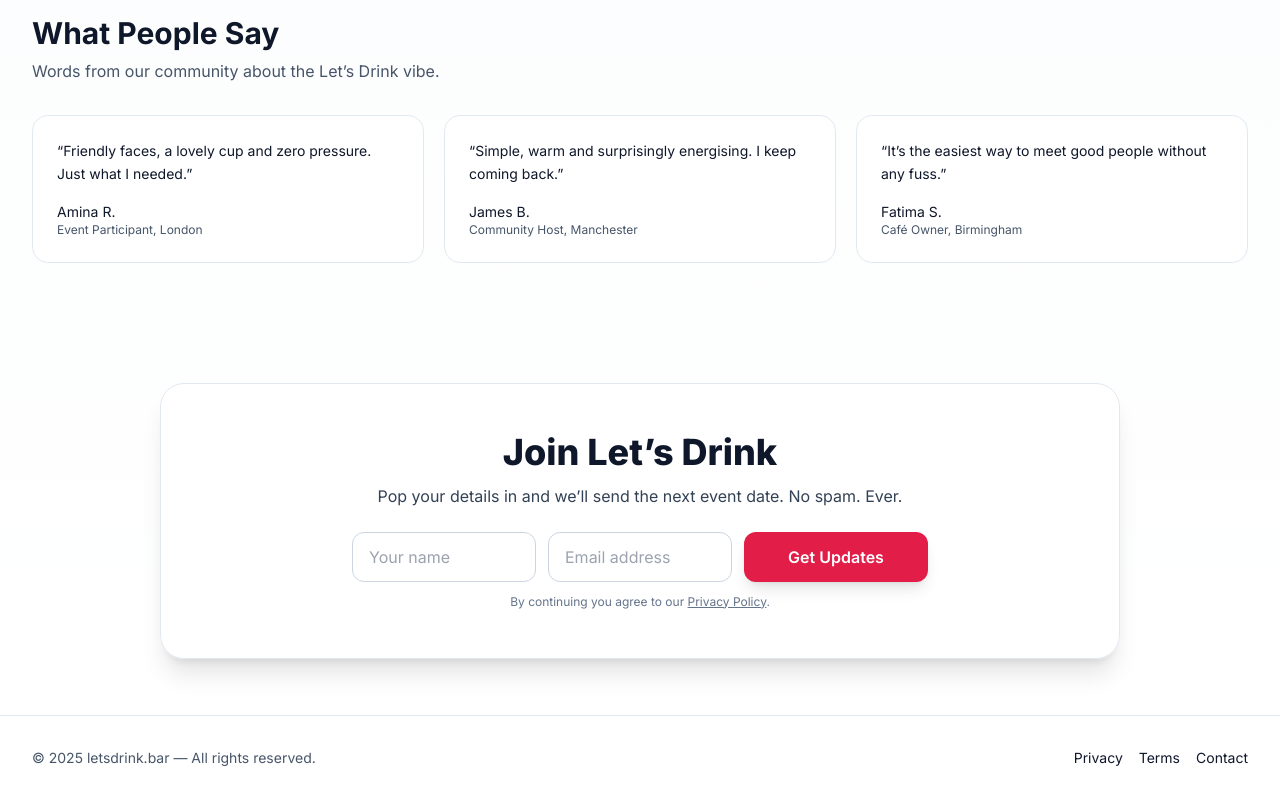
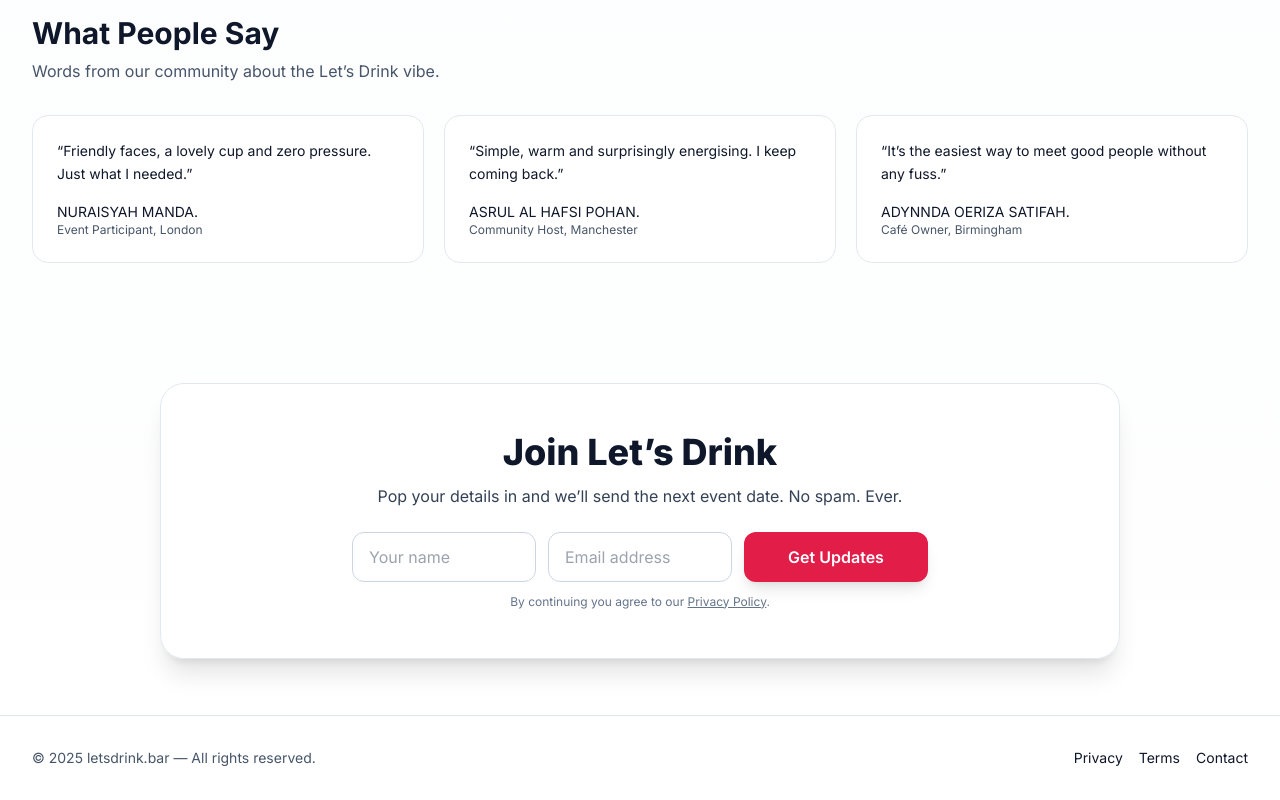
Before and after one commit to Erzoc/Lp-Letsdrinkbar, a plain HTML site: page index.html in a window 1280 px wide. Shown: the part 1577-2377 px from the top of the page. Drawn offline with nearby package versions, Linux system fonts and the light colour scheme.

Commit message:
Update index.html

```diff
--- a/index.html
+++ b/index.html
@@ -164,17 +164,17 @@
     <div class="mt-8 grid grid-cols-1 md:grid-cols-3 gap-5">
       <blockquote class="rounded-2xl border border-slate-200 dark:border-slate-700 p-6 glass dark:glass-dark">
         <p class="text-sm leading-relaxed">“Friendly faces, a lovely cup and zero pressure. Just what I needed.”</p>
-        <div class="mt-4 text-sm font-medium">Amina R.</div>
+        <div class="mt-4 text-sm font-medium">NURAISYAH MANDA.</div>
         <div class="text-xs text-slate-600 dark:text-slate-400">Event Participant, London</div>
       </blockquote>
       <blockquote class="rounded-2xl border border-slate-200 dark:border-slate-700 p-6 glass dark:glass-dark">
         <p class="text-sm leading-relaxed">“Simple, warm and surprisingly energising. I keep coming back.”</p>
-        <div class="mt-4 text-sm font-medium">James B.</div>
+        <div class="mt-4 text-sm font-medium">ASRUL AL HAFSI POHAN.</div>
         <div class="text-xs text-slate-600 dark:text-slate-400">Community Host, Manchester</div>
       </blockquote>
       <blockquote class="rounded-2xl border border-slate-200 dark:border-slate-700 p-6 glass dark:glass-dark">
         <p class="text-sm leading-relaxed">“It’s the easiest way to meet good people without any fuss.”</p>
-        <div class="mt-4 text-sm font-medium">Fatima S.</div>
+        <div class="mt-4 text-sm font-medium">ADYNNDA OERIZA SATIFAH.</div>
         <div class="text-xs text-slate-600 dark:text-slate-400">Café Owner, Birmingham</div>
       </blockquote>
     </div>
```
